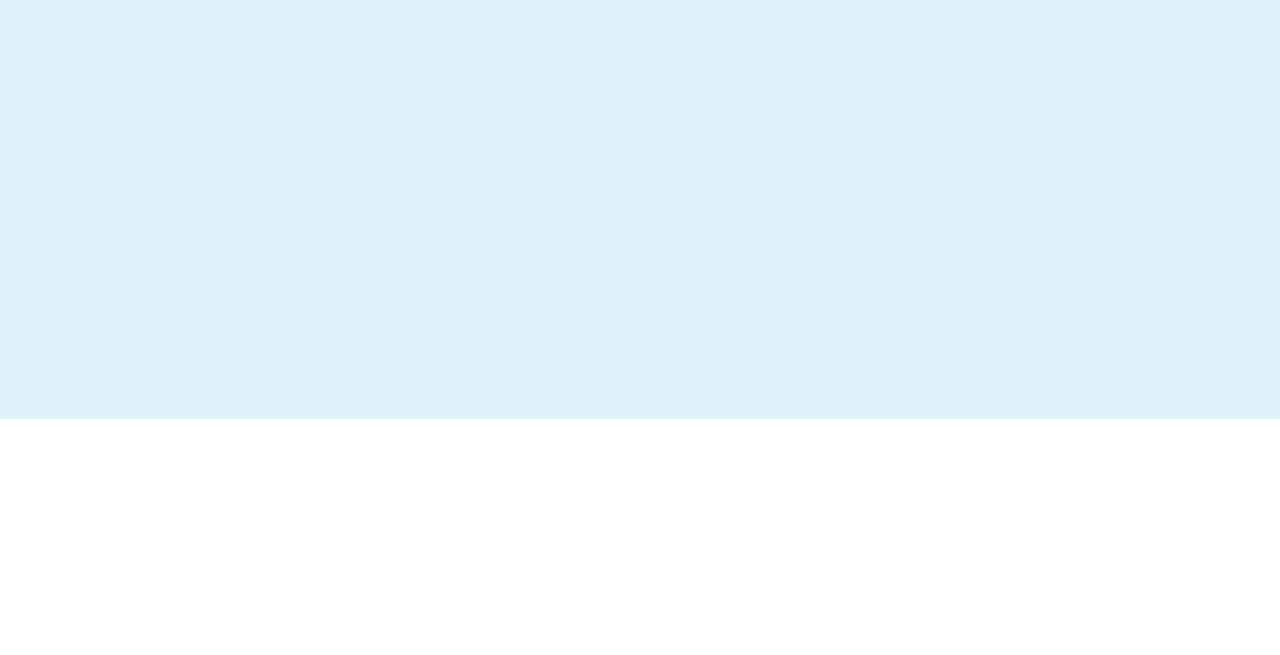
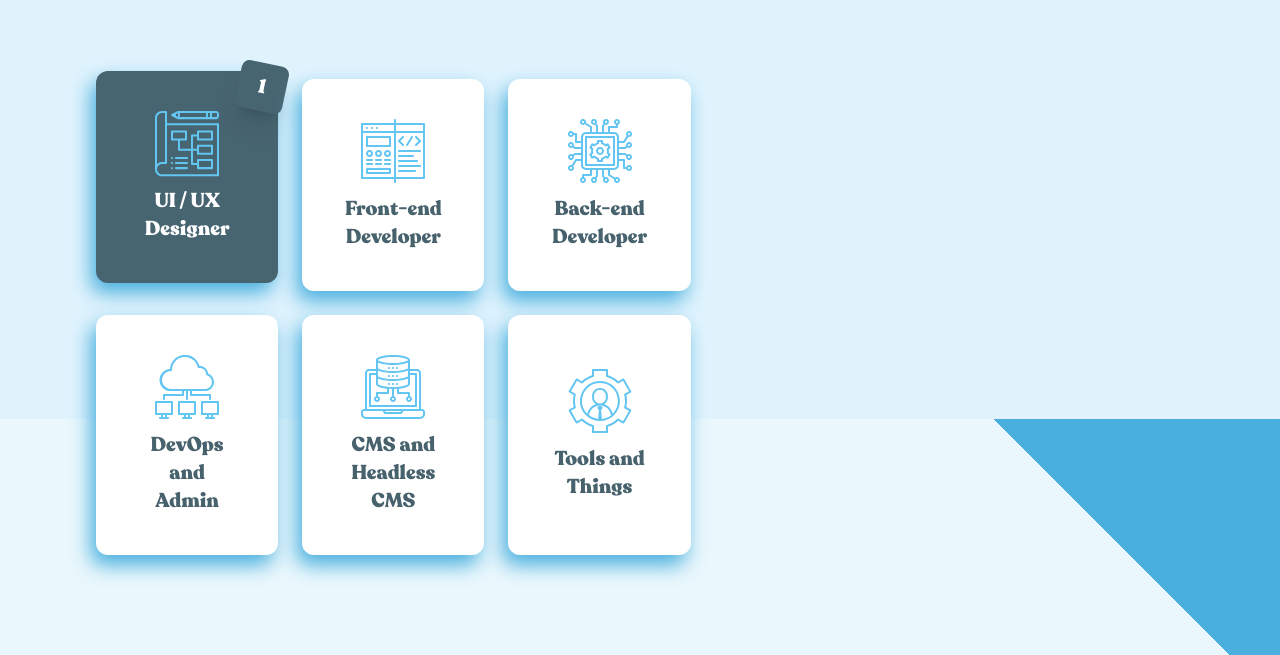
Before and after one commit to PiotrPiwonski/Next-Portfolio, a Next.js app: page / in a window 1280 px wide. Shown: the part 2190-2845 px from the top of the page. Before the commit the page ends 2609 px from the top, so only its background shows below. Built offline with nearby package versions, Linux system fonts and the light colour scheme.

Commit message:
add grid buttons in AboutMe component

```diff
--- a/src/app/components/AboutMe/AboutMe.js
+++ b/src/app/components/AboutMe/AboutMe.js
@@ -1,5 +1,5 @@
-'use client';
-import React, {useState} from "react";
+"use client";
+import React, { useState } from "react";
 import { Hind } from "next/font/google";
 import { AboutData } from "@/app/data";
 
@@ -9,7 +9,6 @@ const hind = Hind({
 });
 
 export default function AboutMe() {
-
   const [isFlipped, setIsFlipped] = useState(false);
   const [isFaded, setIsFaded] = useState(false);
   const [selectedIndex, setSelectedIndex] = useState(0);
@@ -26,22 +25,22 @@ const handleCardClick = (data, index) => {
     setIsFaded(true);
     setSelectedIndex(index);
 
-  setTimeout(() => myFunctions(data), 600)
+    setTimeout(() => myFunctions(data), 600);
   };
 
   const handleNext = () => {
-  if(selectedIndex < 5){
-    handleCardClick(AboutData[selectedIndex + 1], selectedIndex + 1)
-  }else{
-    handleCardClick(AboutData[0], 0)
+    if (selectedIndex < 5) {
+      handleCardClick(AboutData[selectedIndex + 1], selectedIndex + 1);
+    } else {
+      handleCardClick(AboutData[0], 0);
     }
   };
 
   const handlePrev = () => {
-  if(selectedIndex !== 0){
-    handleCardClick(AboutData[selectedIndex - 1], selectedIndex - 1)
-  }else{
-    handleCardClick(AboutData[5], 5)
+    if (selectedIndex !== 0) {
+      handleCardClick(AboutData[selectedIndex - 1], selectedIndex - 1);
+    } else {
+      handleCardClick(AboutData[5], 5);
     }
   };
 
@@ -68,10 +67,10 @@ const handlePrev = () => {
               {" "}
               My name is Ehizeex. A professional and enthusiastic full-stack
               developer and designer. However, I am more than just your average
-              programmer or designer. I've been running my own business for the
-              past 7 years and I was continually coming up with new concepts.
-              I'm very fluid and never stop learning and adapting to new
-              situations.
+              programmer or designer. I&apos;ve been running my own business for
+              the past 7 years and I was continually coming up with new
+              concepts. I&apos;m very fluid and never stop learning and adapting
+              to new situations.
             </p>
             <p
               className={`w-full lg:w-1/3 text-[#223740] mr-0 mb-5 lg:mr-4 ${hind.className}`}
@@ -90,12 +89,58 @@ const handlePrev = () => {
               When I encounter a new problem, I usually conduct extensive
               research on it in order to comprehend it and discover cutting-edge
               and innovative approaches for dealing with similar problems in the
-              future. As a result, it's not unexpected that I've listed a lot of
-              abilities here:
+              future. As a result, it&apos;s not unexpected that I&apos;ve
+              listed a lot of abilities here:
             </p>
           </section>
         </div>
       </div>
+      <div
+        style={{
+          backgroundImage: "linear-gradient(45deg, #EAF7FC 70%, #48AFDE 30%)",
+          width: "100%",
+        }}
+        className="lg:-mt-60"
+      >
+        <section className="container flex  flex-col m-auto sm:flex-row px-5 md:px-24 mt-[50px] sm:mt-0 transform translate-y-[-100px]">
+          <div className="hidden sm:flex w-full sm:w-1/2 lg:w-7/12">
+            <div className="grid sm:grid-cols-2 xl:grid-cols-3 gap-6 mr-0 lg:mr-10">
+              {AboutData.map((item, index) => (
+                <a
+                  key={index}
+                  onClick={() => handleCardClick(item, index)}
+                  style={{ boxShadow: "#48AFDE -5px 10px 20px 0px" }}
+                  className={`relative cursor-pointer transition-all transform duration-300 group rounded-xl center p-6 lg:p-10 flex flex-col justify-center items-center ${
+                    selectedIndex === index
+                      ? "-translate-y-2 bg-[#476571]"
+                      : "hover:bg-[#476571] hover:shadow-xl hover:-translate-y-2 bg-white"
+                  }`}
+                >
+                  <div className="w-16 h-16 sm:w-10 sm:h-10 lg:w-16 lg:h-16">
+                    <img src={item.img} />
+                  </div>
+                  <h4
+                    className={`text-center text-sm lg:text-xl font-recoletaBold transition-colors duration-500 group-hover:text-white text-[#47626D] mt-3 ${
+                      selectedIndex === index ? "text-white" : ""
+                    }`}
+                  >
+                    {item.title}
+                  </h4>
+                  <div
+                    className={`absolute -top-2 -right-2 transform transition-all duration-500 opacity-0 group-hover:opacity-100 shadow-xl w-12 h-12 rounded-lg bg-[#476571] flex justify-center items-center font-bold text-white font-recoletaBold text-xl ${
+                      selectedIndex === index
+                        ? "opacity-100 rotate-12"
+                        : "group-hover:rotate-12"
+                    }`}
+                  >
+                    {item.count}
+                  </div>
+                </a>
+              ))}
+            </div>
+          </div>
+        </section>
+      </div>
     </React.Fragment>
   );
 }
```
Lines whose indentation alone changed are shown as unchanged.
